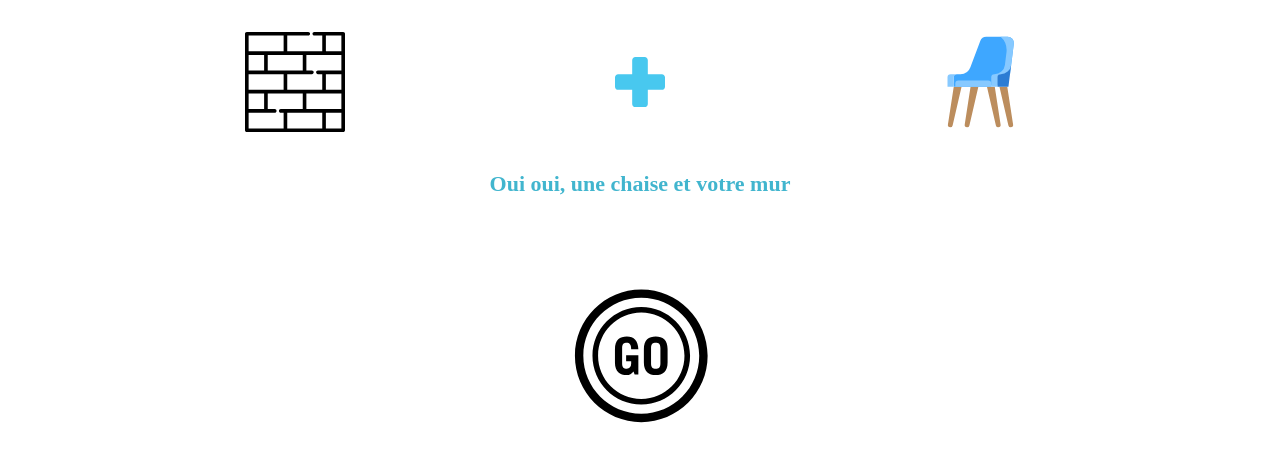
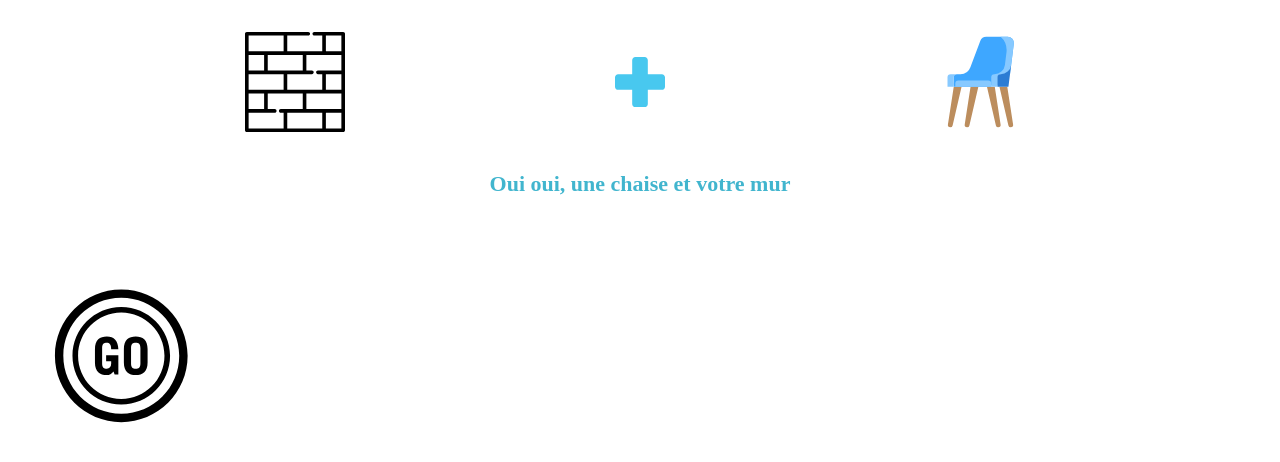
Before and after one commit to delphdevweb/GeekSport, a plain HTML site: page index.html in a window 1280 px wide. Shown: the part 252-714 px from the top of the page. Drawn offline with Linux system fonts and the light colour scheme.

Commit message:
ajout footer

```diff
--- a/index.html
+++ b/index.html
@@ -27,9 +27,13 @@
         <p>Oui oui, une chaise et votre mur </p>
     </main>
 
-    <footer>
+    <div class="go">
 
         <img class="button" src="images/go (1).svg">
+
+    </div>
+
+    <footer>
 
     </footer>
 
```
